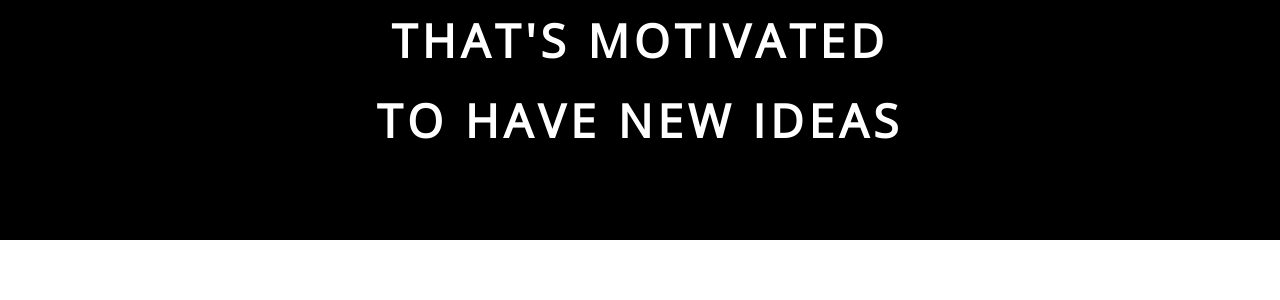
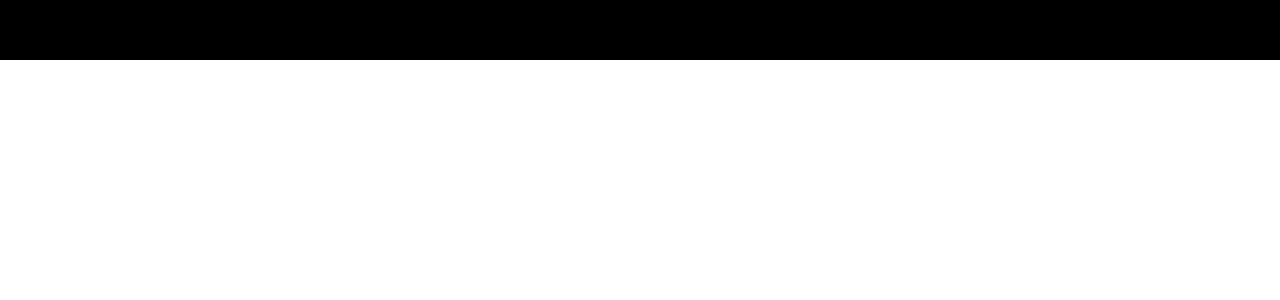
Before and after one commit to GBDM97/test-anything-here, a React (Create React App) app: page / in a window 1280 px wide. Shown: the top 300 px of the page. Built offline with nearby package versions, Linux system fonts and the light colour scheme.

Commit message:
testing entire website render

```diff
--- a/src/Components/mainT.tsx
+++ b/src/Components/mainT.tsx
@@ -3,34 +3,24 @@ import './mainT.css'
 const MT = () => {
     return(
 <>
-<div style={{width: '100vw', height: '30vmin', backgroundColor: 'black', justifyContent: 'center', display: 'flex'}}>
-
+<div style={{width: '100vw', backgroundColor: 'black', justifyContent: 'center',
+alignItems: 'center', display: 'flex'}}>
     <div className='aT15' style={{animationDelay: '0s'}}
     >HELLO!</div>
-
-    <div className='aT15' style={{animationDelay: '2s'}}
+    <div className='aT15' style={{animationDelay: '0.5s'}}
     >I AM A DEVELOPER</div>
-
-    <div className='aT15' style={{animationDelay: '4s'}}
+    <div className='aT15m' style={{animationDelay: '3.5s'}}
     >THAT'S MOTIVATED</div>
-
-    <div className='aT15' style={{animationDelay: '4s', backgroundColor: 'transparent'}}
+    <div className='aT15m' style={{animationDelay: '3.5s', backgroundColor: 'transparent'}}
     ><br/> TO HAVE NEW IDEAS </div>
-
-    <div className='aT15' style={{animationDelay: '6.5s'}}
+    <div className='aT15m' style={{animationDelay: '5s'}}
     >AND ACCOMPLISH</div>
-
-    <div className='aT15' style={{animationDelay: '6.5s', backgroundColor: 'transparent'}}
+    <div className='aT15m' style={{animationDelay: '5s', backgroundColor: 'transparent'}}
     ><br/>THE HARDEST GOALS</div>
-
-    <div className='aT15' style={{animationDelay: '9s'}}
+    <div className='aT15' style={{animationDelay: '7.5s'}}
     >MY NAME IS</div>
-
-    <div className='aT15' style={{animationName: 'typewriterTitle2',animationDelay: '11s'}}
+    <div className='aT15' style={{animationName: 'typewriterTitle2', animationDelay: '9.5s'}}
     >GHIANCARLO MORELLI</div>
-
-
-
 </div>
 </>)};
 
```
